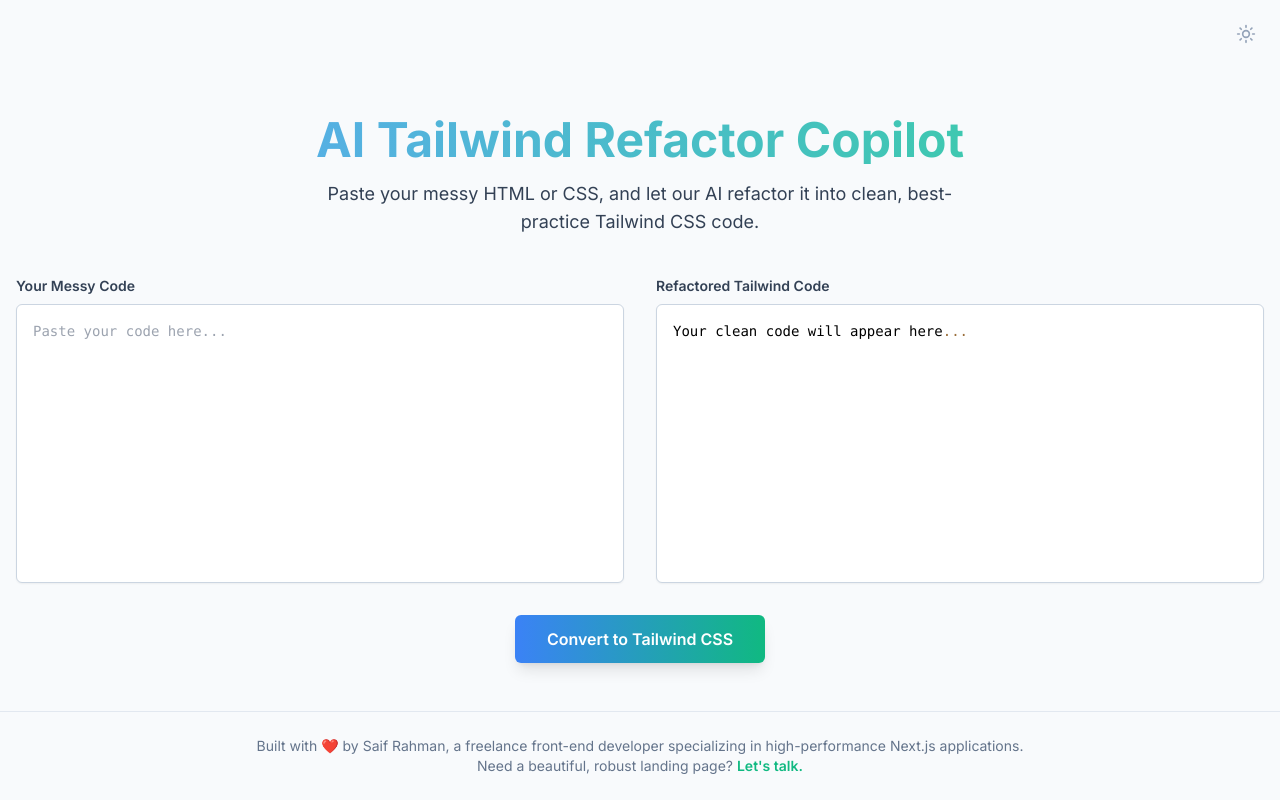
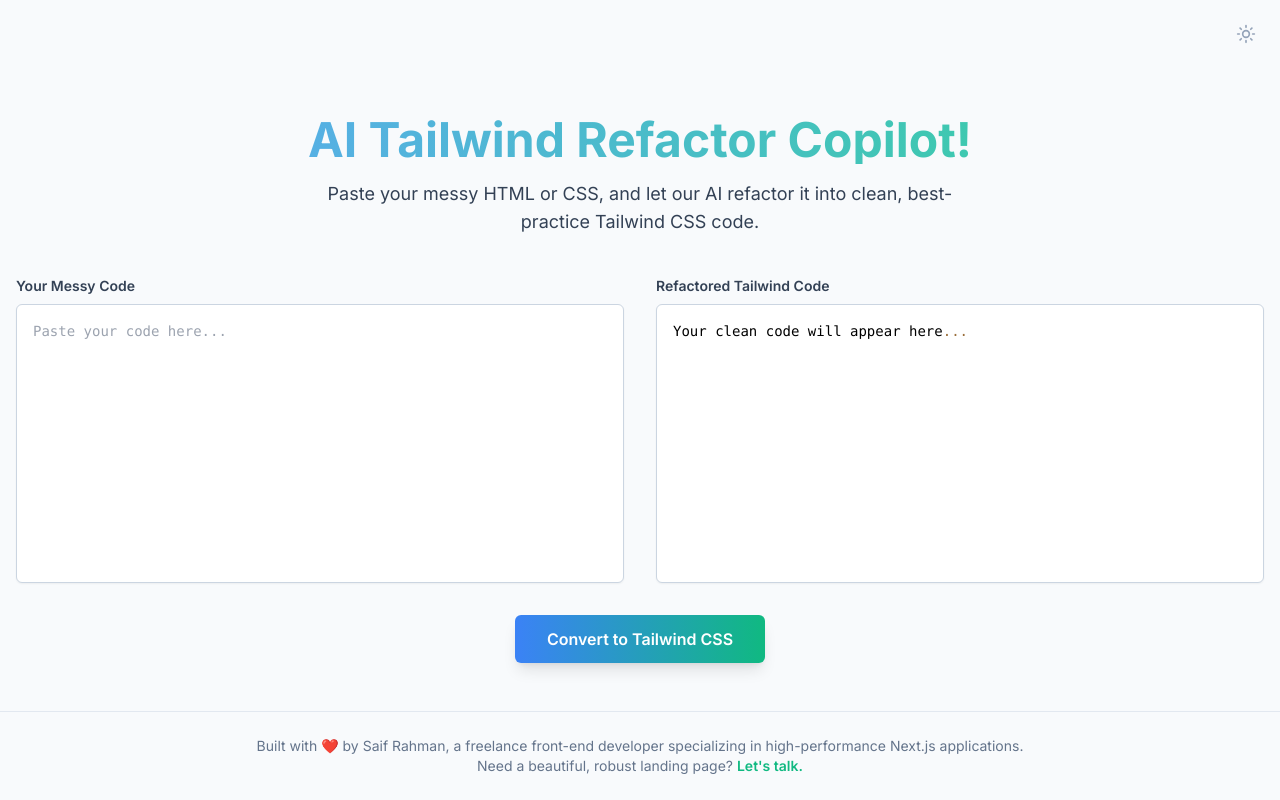
Before and after one commit to metalsaif/landing-page-grader, a Next.js app: page / in a window 1280 px wide. Built offline with nearby package versions, Linux system fonts and the light colour scheme.

Commit message:
Forced redeploy to load env vars

```diff
--- a/app/layout.tsx
+++ b/app/layout.tsx
@@ -7,8 +7,8 @@
 const inter = Inter({ subsets: ["latin"] });
 
 export const metadata: Metadata = {
-  title: "AI Tailwind Refactor Copilot",
-  description: "Refactor your messy code into clean Tailwind CSS",
+  title: "AI Tailwind CSS Refactor Copilot | Convert CSS to Tailwind",
+  description: "A free, AI-powered tool to instantly refactor messy CSS, inline styles, or HTML into clean, best-practice Tailwind CSS. No sign-up required.",
 };
 
 export default function RootLayout({
--- a/app/page.tsx
+++ b/app/page.tsx
@@ -68,7 +68,7 @@
        <main className="flex-grow container mx-auto px-4 py-8 md:py-12 flex flex-col">
         <section className="text-center mb-10">
           <h1 className="text-4xl md:text-5xl font-bold bg-gradient-to-r from-blue-400 to-emerald-400 bg-clip-text text-transparent">
-            AI Tailwind Refactor Copilot
+            AI Tailwind Refactor Copilot!
           </h1>
           <p className="mt-4 text-lg text-slate-700 max-w-2xl mx-auto dark:text-slate-300">
             Paste your messy HTML or CSS, and let our AI refactor it into clean, best-practice Tailwind CSS code.
```
